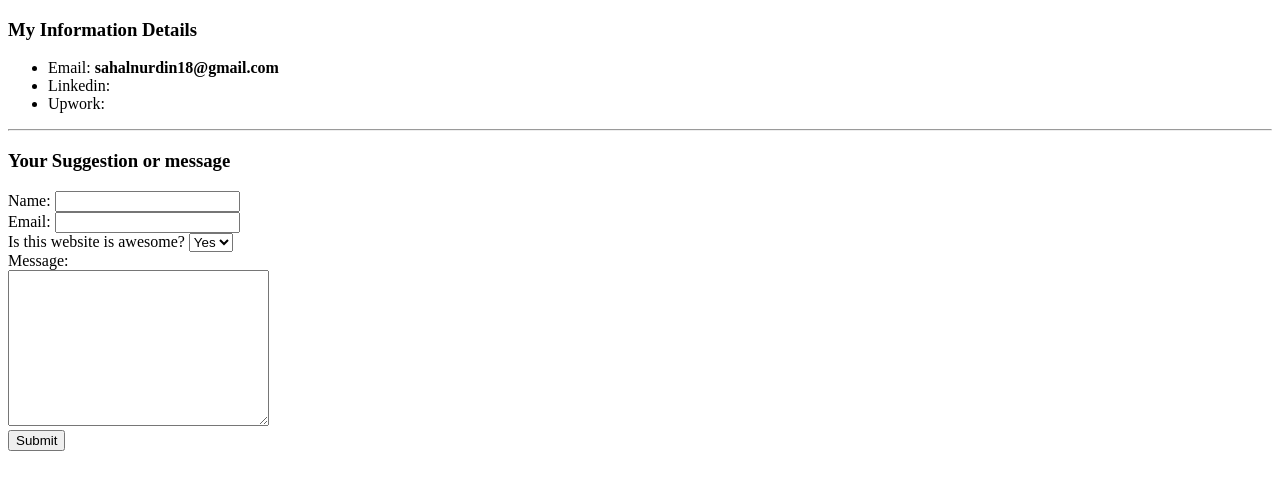
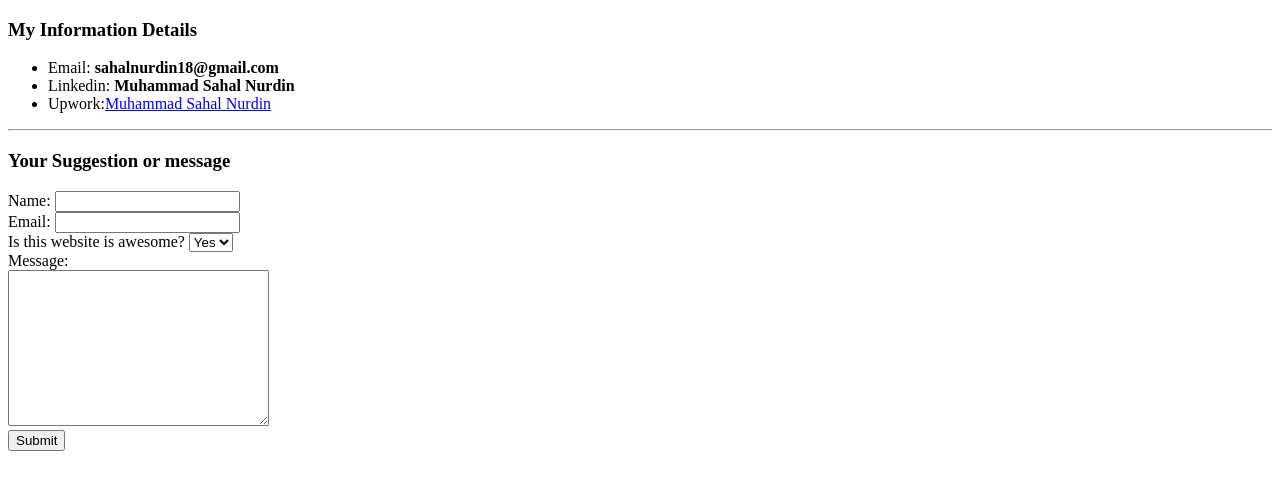
Before and after one commit to SahalN/CV-HTML-Website, a plain HTML site: page Contact.html in a window 1280 px wide. Drawn offline with Linux system fonts and the light colour scheme.

Commit message:
second commit

```diff
--- a/Contact.html
+++ b/Contact.html
@@ -4,14 +4,15 @@
 <head>
   <meta charset="utf-8">
   <title>Contact Information</title>
+  <link rel="stylesheet" href="css/styles.css">
 </head>
 
 <body>
   <h3>My Information Details</h3>
   <ul>
     <li>Email:<strong> sahalnurdin18@gmail.com</strong> </li>
-    <li>Linkedin: <strong></strong></li>
-    <li>Upwork:</li>
+    <li>Linkedin: <strong><a href="#"></a>Muhammad Sahal Nurdin</strong></li>
+    <li>Upwork:<a href="#">Muhammad Sahal Nurdin</a> </li>
   </ul>
   <hr>
   <h3>Your Suggestion or message</h3>
```
